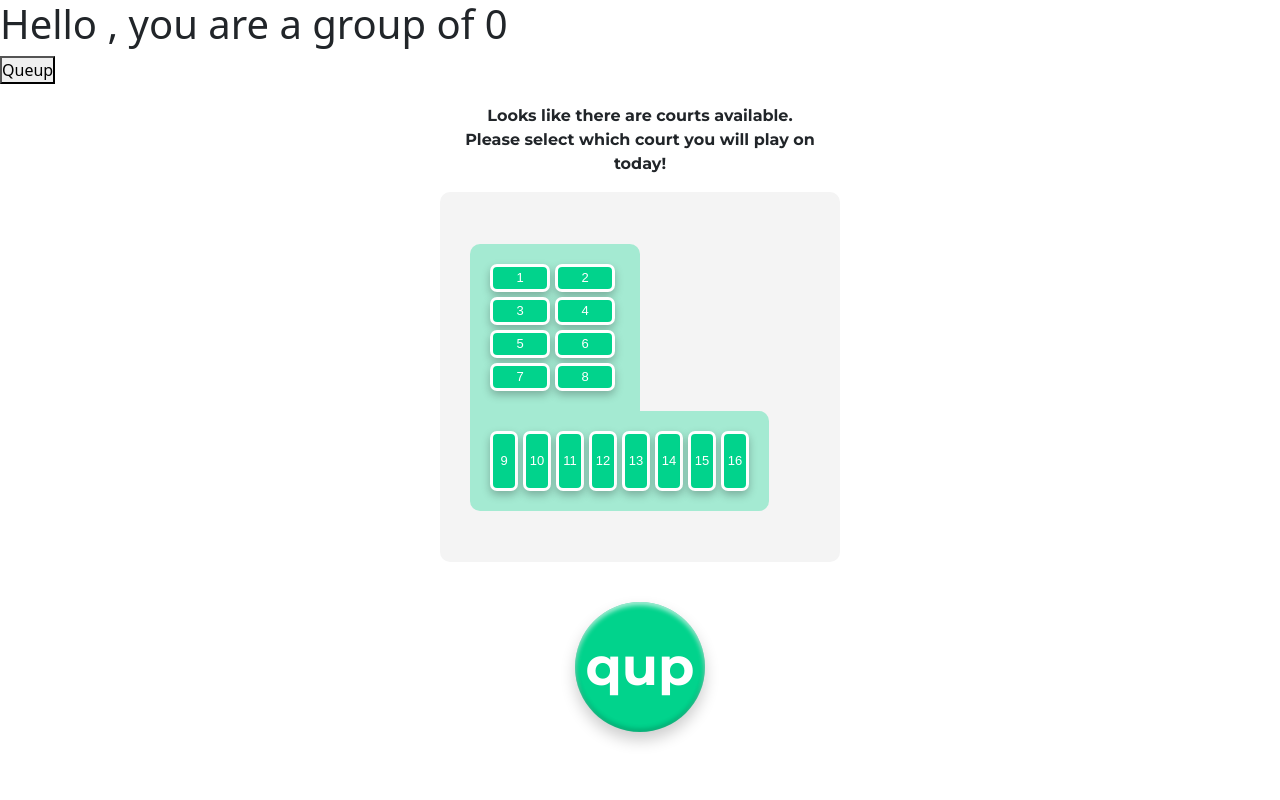
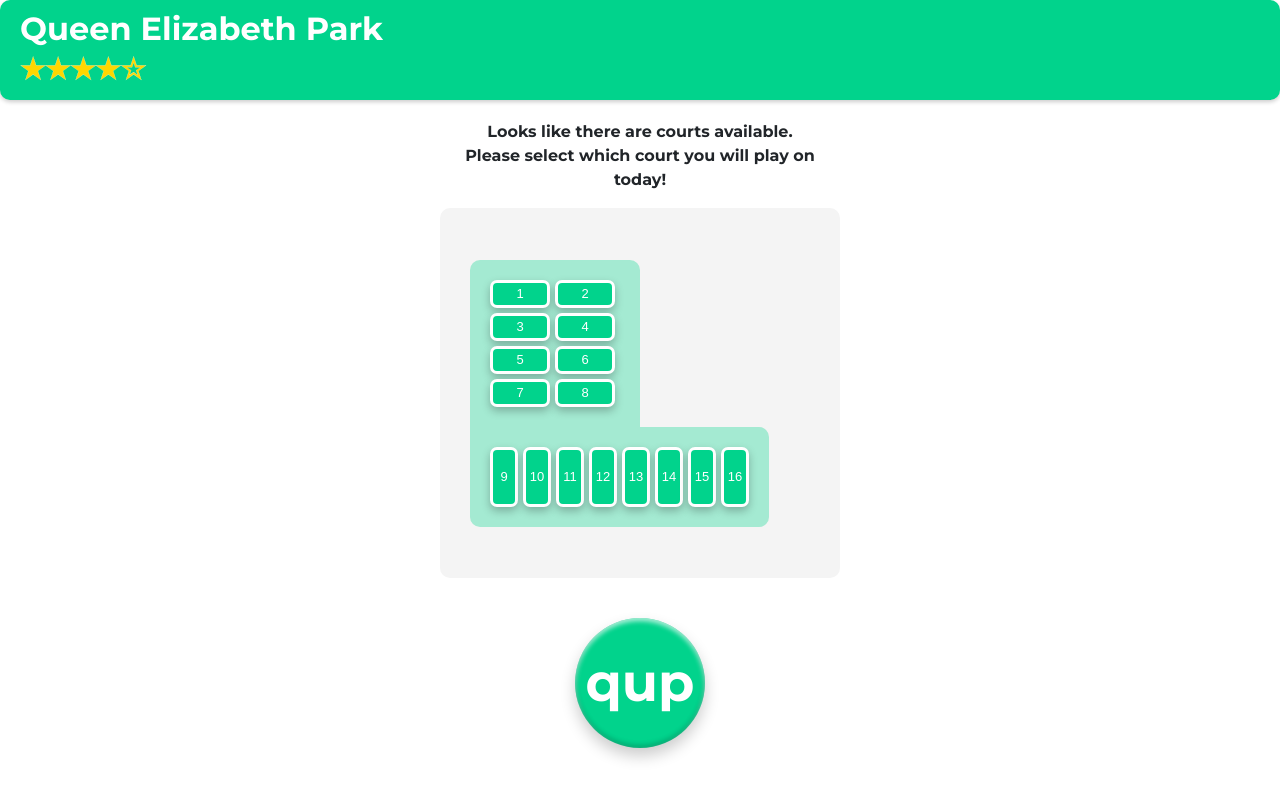
Before and after one commit to germainechu/CourtFinder-WebApp, a React (Create React App) app in the folder queup/: page /queue in a window 1280 px wide. Built offline with nearby package versions, Linux system fonts and the light colour scheme; no server answers.

Commit message:
changed the build directory, resolved more merging conflict with the development branch

```diff
--- a/queup/package.json
+++ b/queup/package.json
@@ -19,8 +19,7 @@
   "scripts": {
     "start": "react-scripts start",
     "start-api": "cd api && venv/bin/flask run",
-    "build": "react-scripts build && mv build /api",
-    "build": "BUILD_PATH='./dist' react-scripts build",
+    "build": "BUILD_PATH='./api/build' react-scripts build",
     "test": "react-scripts test",
     "test-api": "cd api && env/bin/flask test",
     "eject": "react-scripts eject"
--- a/queup/src/components/SecondPage/LocationMap/LocationMap.jsx
+++ b/queup/src/components/SecondPage/LocationMap/LocationMap.jsx
@@ -29,7 +29,10 @@
         <div className="location-frame--background">
           <div className="location-frame--container">
             <div className="location-frame--map">
-              <QECourtFrame selectButtonID={selectButtonID} toggleColor={toggleColor}></QECourtFrame>
+              <QECourtFrame
+                selectButtonID={selectButtonID}
+                toggleColor={toggleColor}
+              ></QECourtFrame>
               {/* <CourtFrameSP2
                 selectButtonID={selectButtonID}
                 toggleColor={toggleColor}
@@ -43,7 +46,6 @@
             )}
           </div>
         </div>
-        <QueueButton className="queue-button"></QueueButton>
       </div>
     </>
   );
--- a/queup/src/components/SecondPage/SecondPage.css
+++ b/queup/src/components/SecondPage/SecondPage.css
@@ -1,3 +1,8 @@
 .h2 {
-    align-items: top;
+  align-items: top;
 }
+.second-page__main {
+  display: flex;
+  flex-direction: column;
+  align-items: center;
+}
--- a/queup/src/components/SecondPage/SecondPage.jsx
+++ b/queup/src/components/SecondPage/SecondPage.jsx
@@ -1,6 +1,8 @@
-import MapView from "./LocationMap/LocationMap";
+import LocationMap from "./LocationMap/LocationMap";
 import { useEffect, useState } from "react";
-
+import LocationHeader from "./LocationHeader/LocationHeader";
+import QueueButton from "./LocationMap/QueueButton/QueueButton";
+import "./SecondPage.css";
 const SecondPage = ({ username, playerNum }) => {
   const [courts, setCourts] = useState([]);
   useEffect(() => {
@@ -44,11 +46,18 @@
 
   return (
     <div>
-      <h1>
-        Hello {username}, you are a group of {playerNum}
-      </h1>
-      <button onClick={addToQueue}>Queup</button>
-      <MapView />
+      <LocationHeader
+        locationName={"Queen Elizabeth Park"}
+        rating={4}
+      ></LocationHeader>
+      {/* <button onClick={addToQueue}>Queup</button> */}
+      <div className="second-page__main">
+        <LocationMap />
+        <QueueButton
+          className="queue-button"
+          addToQueue={addToQueue}
+        ></QueueButton>
+      </div>
     </div>
   );
 };
--- a/queup/src/components/StartPage/WelcomeHeader/WelcomeHeader.jsx
+++ b/queup/src/components/StartPage/WelcomeHeader/WelcomeHeader.jsx
@@ -1,5 +1,5 @@
-import React from 'react'
-import "./WelcomeHeader.css"
+import React from "react";
+import "./WelcomeHeader.css";
 
 const WelcomeHeader = () => {
   return (
@@ -12,6 +12,6 @@
       </div>
     </>
   );
-}
+};
 
 export default WelcomeHeader;
```
Also changed, not shown: 27 other files (tests, documents, lock files or other folders). Lines whose indentation alone changed are shown as unchanged.
